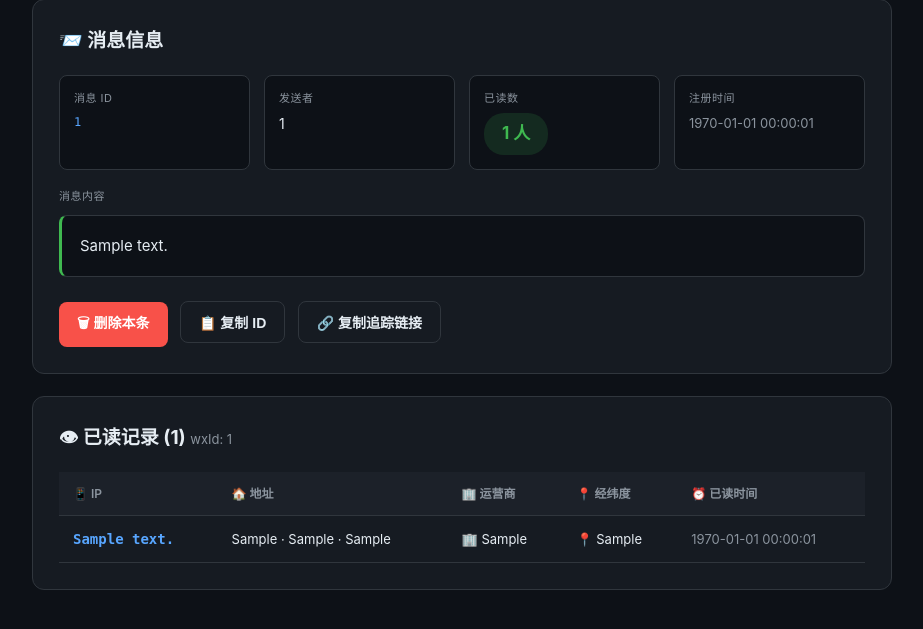
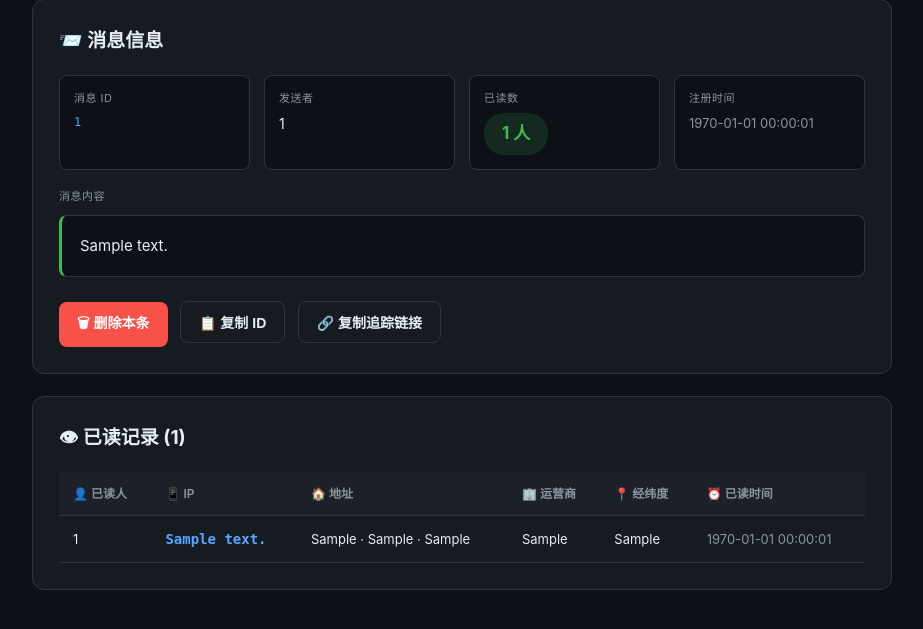
Before and after one commit to gaigebeckmanChristinaJames/read-receipt-tracker, a Flask app: page /message/1 in a window 1280 px wide. Shown: the part 63-692 px from the top of the page, without its empty margins (178-1101 px from the left). Run offline with Flask 3, Linux system fonts and the light colour scheme; tables that the repository leaves empty hold one stand-in row (values such as "Sample post").

Commit message:
详情页: 加已读人wxId列(第一列) + 标题去wxId

```diff
--- a/python/app/templates/detail.html
+++ b/python/app/templates/detail.html
@@ -60,13 +60,14 @@ tr:hover td{background:#1c2129}
   </div>
 
   <div class="card">
-    <h2>👁 已读记录 ({{reads|length}}) <span style="font-size:13px;color:var(--t2);font-weight:400">wxId: {{message.wx_id}}</span></h2>
+    <h2>👁 已读记录 ({{reads|length}})</h2>
     {%if reads%}
     <table>
-      <thead><tr><th>📱 IP</th><th>🏠 地址</th><th>🏢 运营商</th><th>📍 经纬度</th><th>⏰ 已读时间</th></tr></thead>
+      <thead><tr><th>👤 已读人</th><th>📱 IP</th><th>🏠 地址</th><th>🏢 运营商</th><th>📍 经纬度</th><th>⏰ 已读时间</th></tr></thead>
       <tbody>
         {%for r in reads%}
         <tr>
+          <td class="geo-cell">{{r.wx_id}}</td>
           <td class="ip-cell">{{r.ip_address}}</td>
           <td class="geo-cell">
             {%if r.country or r.city%}
@@ -76,10 +77,10 @@ tr:hover td{background:#1c2129}
             {%else%}<span class="geo-none">—</span>{%endif%}
           </td>
           <td class="geo-cell">
-            {%if r.isp%}🏢 {{r.isp}}{%else%}<span class="geo-none">—</span>{%endif%}
+            {%if r.isp%}{{r.isp}}{%else%}<span class="geo-none">—</span>{%endif%}
           </td>
           <td class="geo-cell">
-            {%if r.loc%}📍 {{r.loc|fmtloc}}{%else%}<span class="geo-none">—</span>{%endif%}
+            {%if r.loc%}{{r.loc|fmtloc}}{%else%}<span class="geo-none">—</span>{%endif%}
           </td>
           <td class="time-cell">{{r.read_at|int|ts2date}}</td>
         </tr>
```
